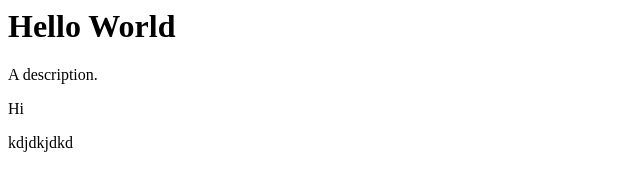
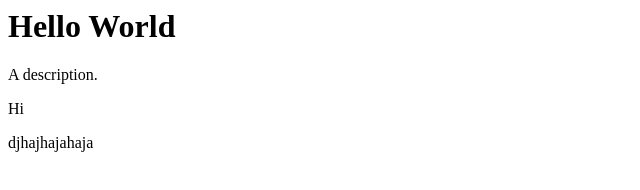
Before and after one commit to limedaring/gitvideo, a plain HTML site: page index.html in a window 1280 px wide. Shown: the full height of the page, 0-640 px from the left. Drawn offline with Linux system fonts and the light colour scheme.

Commit message:
Edited desc

```diff
--- a/index.html
+++ b/index.html
@@ -3,6 +3,6 @@
         <h1>Hello World</h1>
         <p>A description.</p>
         <p>Hi</p>
-        <p>kdjdkjdkd</p>
+        <p>djhajhajahaja</p>
     </body>
 </html>
```
